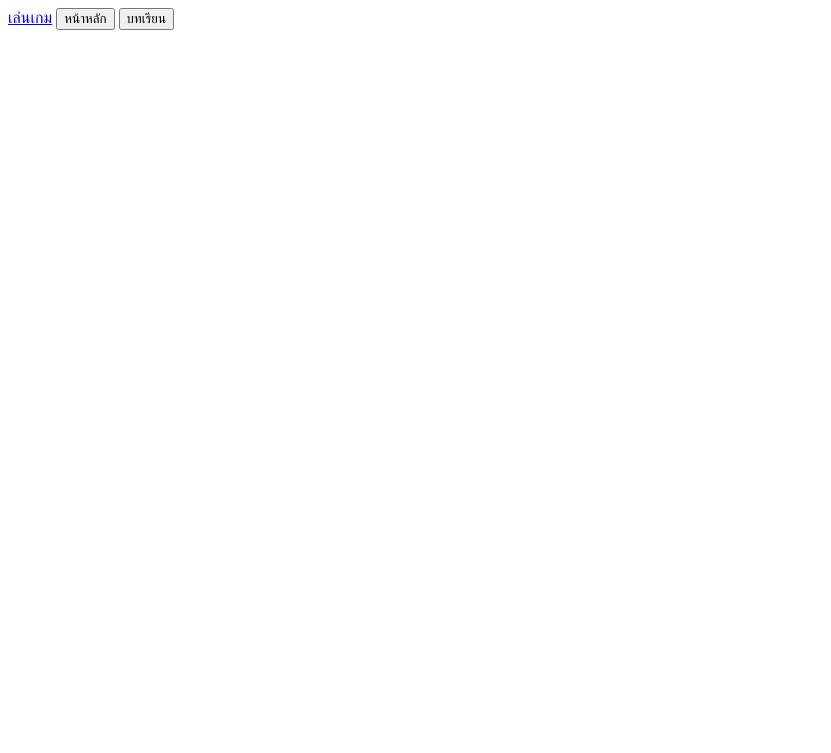
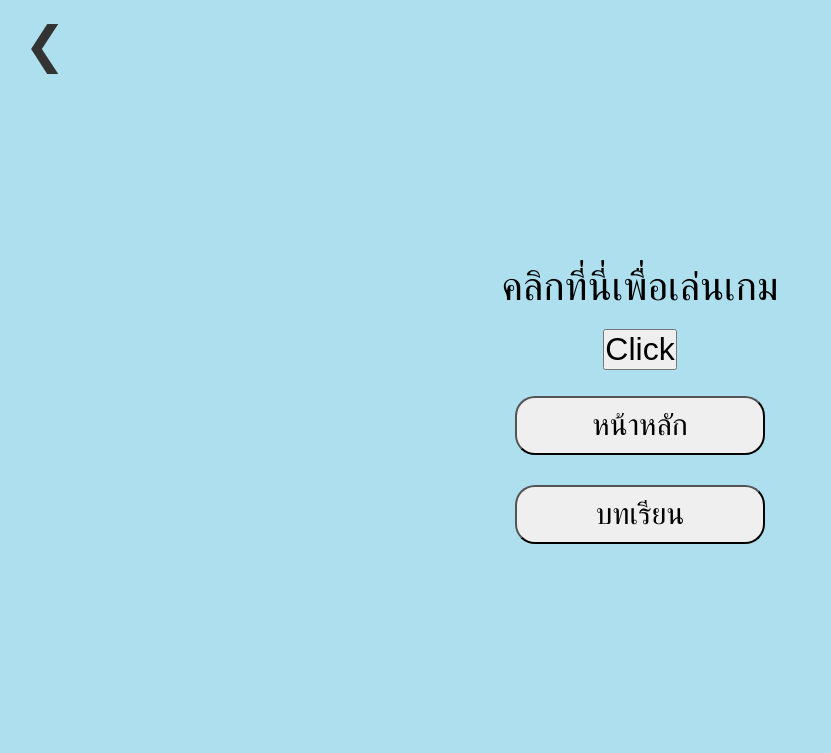
Before and after one commit to piinniitta/MoneyWeb, a plain HTML site: page game.html in a window 1280 px wide. Shown: the whole page, without its empty margins (0-831 px from the left). Drawn offline with Linux system fonts and the light colour scheme.

Commit message:
Add files via upload

```diff
--- /dev/null
+++ b/game.css
@@ -0,0 +1,113 @@
+* {
+    margin: 0;
+    padding: 0;
+    font-family: 'Popings', Arial, Helvetica, sans-serif;
+}
+
+body {
+    display: flex;
+    justify-content: center;
+    align-items: center;
+    height: 100vh;
+    margin: 0;
+    background-color: rgba(65, 181, 216, 0.432);
+    font-size: 24px; /* กำหนดขนาดตัวอักษรหลักให้ใหญ่ขึ้น */
+    line-height: 1.5; /* กำหนดระยะระหว่างบรรทัด */
+}
+
+.back-button {
+    font-size: 50px;
+    padding: 0;
+    width: 50px;
+    height: 50px;
+    border: none;
+    display: flex;
+    align-items: center;
+    justify-content: center;
+    position: fixed;
+    top: 20px;
+    left: 20px;
+    text-decoration: none;
+    color: #333;
+    transition: transform 0.3s, background-color 0.3s;
+    z-index: 1;
+}
+
+.back-button:hover {
+    color: white;
+    /* เปลี่ยนสีตัวอักษรเมื่อ hover */
+}
+
+.container {
+    display: flex;
+    flex-direction: column;
+    align-items: center;
+    justify-content: center;
+    height: calc(100vh - 100px); /* ลบความสูงของปุ่มย้อนกลับออกจากความสูงทั้งหน้าจอ */
+    text-align: center; /* จัดข้อความตามกึ่งกลาง */
+}
+
+/* เพิ่มสไตล์เพิ่มเติมให้กับแต่ละปุ่มแยกต่างหาก */
+.game {
+    margin-top: 10px;
+    font-size: 40px;
+
+}
+
+.play {
+    margin-top: 10px;
+    font-size: 2rem;
+}
+
+.home {
+    margin-top: 10px;
+}
+
+.learn {
+    margin-top: 10px;
+}
+
+/* สร้างลูกเล่นเมื่อเม้าส์ไฮไลต์บนลิงก์ข้อความ */
+.game a {
+    text-decoration: none;
+    position: relative;
+    color: black;
+}
+
+.game a::after {
+    content: "";
+    position: absolute;
+    width: 100%;
+    height: 2px; /* ความยาวของลูกเล่น */
+    background-color: #333; /* สีของลูกเล่น */
+    bottom: 0;
+    left: 0;
+    transform: scaleX(0); /* ให้เริ่มต้นที่ความยาว 0 */
+    transform-origin: bottom right;
+    transition: transform 0.3s;
+}
+
+.game a:hover::after {
+    transform: scaleX(1); /* เมื่อ hover ให้ขยายเติมตรงที่เล็กเล่น */
+}
+
+.play button {
+    width: 200px; /* กำหนดความกว้างของลิงก์ภายในปุ่มเป็น 300px */
+    height: 300px;
+    font-size: 24px; /* กำหนดขนาดตัวอักษร */
+    padding: 10px 20px; /* กำหนดระยะขอบของลิงก์ภายในปุ่ม */
+    border-radius: 20px; /* กำหนดระยะขอบโค้ง */
+}
+
+
+.home button,
+.learn button {
+    width: 250px; /* กำหนดความกว้างเป็น 300px */
+    font-size: 30px; /* กำหนดขนาดตัวอักษร */
+    padding: 10px 20px; /* กำหนดระยะขอบของปุ่ม */
+    border-radius: 20px;
+}
+/* สร้างเว้นระหว่างข้อความในแต่ละองค์ปุ่ม */
+.game a, .home button, .learn button {
+    margin: 10px 0;
+}
--- a/game.html
+++ b/game.html
@@ -2,14 +2,28 @@
 <html lang="en">
 <head>
     <meta charset="UTF-8">
-    <meta http-equiv="X-UA-Compatible" content="IE=edge">
+    <meta http-equiv="X-UA-Compatible" content="IE-edge">
     <meta name="viewport" content="width=device-width, initial-scale=1.0">
     <title>Game</title>
+    <link rel="stylesheet" href="game.css">
 </head>
 <body>
-    <a href="Memory game.unity3d">เล่นเกม</a>
-    <button onclick="goToIndex()">หน้าหลัก</button>
-    <button onclick="goToLearn()">บทเรียน</button>
+    <a href="index.html" class="back-button">❮</a>
+    <div class="container">
+        <div class="game">
+            <a href="https://piinniitta.github.io/MoneyMemory/">คลิกที่นี่เพื่อเล่นเกม</a><br>
+            <button class="play" onclick="goToGame()">Click</button>
+        </div>
+
+        <div class="home">
+            <button onclick="goToIndex()">หน้าหลัก</button>
+        </div>
+
+        <div class="learn">
+            <button onclick="goToLearn()">บทเรียน</button>
+        </div>
+    </div>
+
     <script>
         function goToIndex() {
             window.location.href = "index.html";
@@ -17,6 +31,9 @@
         function goToLearn() {
             window.location.href = "learn-select.html";
         }
+        function goToGame() {
+            window.location.href = "https://piinniitta.github.io/MoneyMemory/";
+        }
     </script>
 </body>
 </html>
--- a/learn-select.css
+++ b/learn-select.css
@@ -19,6 +19,21 @@
   }
 }
 
+* {
+  margin: 0;
+  padding: 0;
+  font-family: 'Popings', Arial, Helvetica, sans-serif;
+}
+
+body {
+  display: flex;
+  justify-content: center;
+  align-items: center;
+  height: 100vh;
+  margin: 0;
+  background-color: rgba(121, 162, 141, 0.432);
+
+}
 
 .button-container {
   display: flex;
@@ -42,16 +57,17 @@ a {
   justify-content: center;
   text-align: center;
   padding: 10px;
-  border: 1px solid #ccc;
+  border: 5px solid #ccc;
   border-radius: 25px;
   text-decoration: none;
-  color: #333;
+  color: #000000;
   transition: transform 0.3s;
   width: 300px;
   height: 300px;
   font-size: 3vw;
   font-weight: bold;
   position: relative;
+  border-color: rgb(0, 0, 0) ;
   /* เพื่อให้สามารถกำหนดพิกัดสำหรับรูปภาพ */
 }
 
```
Also changed, not shown: Style.css (+6 -4 lines), index.html (+2 -30 lines), learn-select.html (+4 -4 lines).
